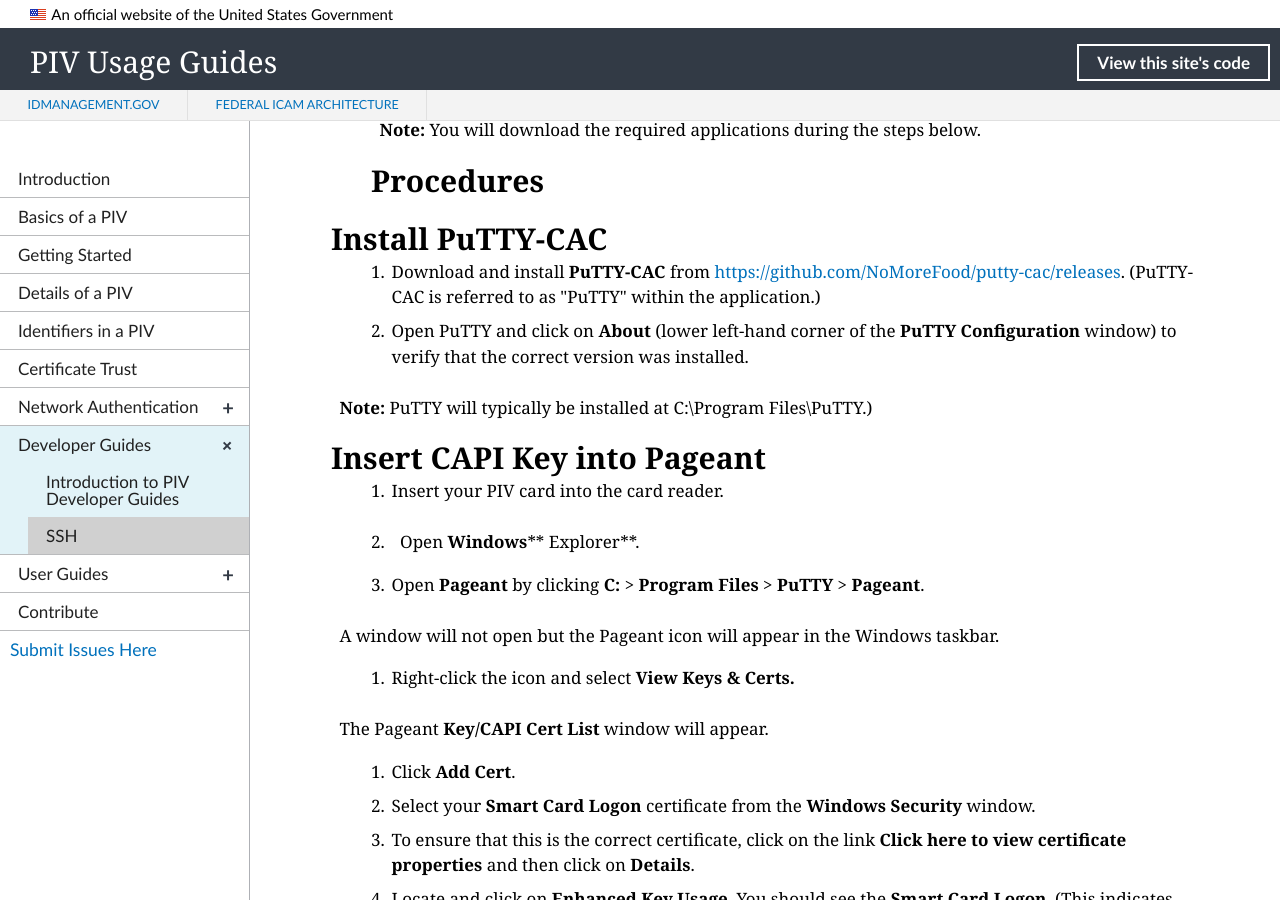
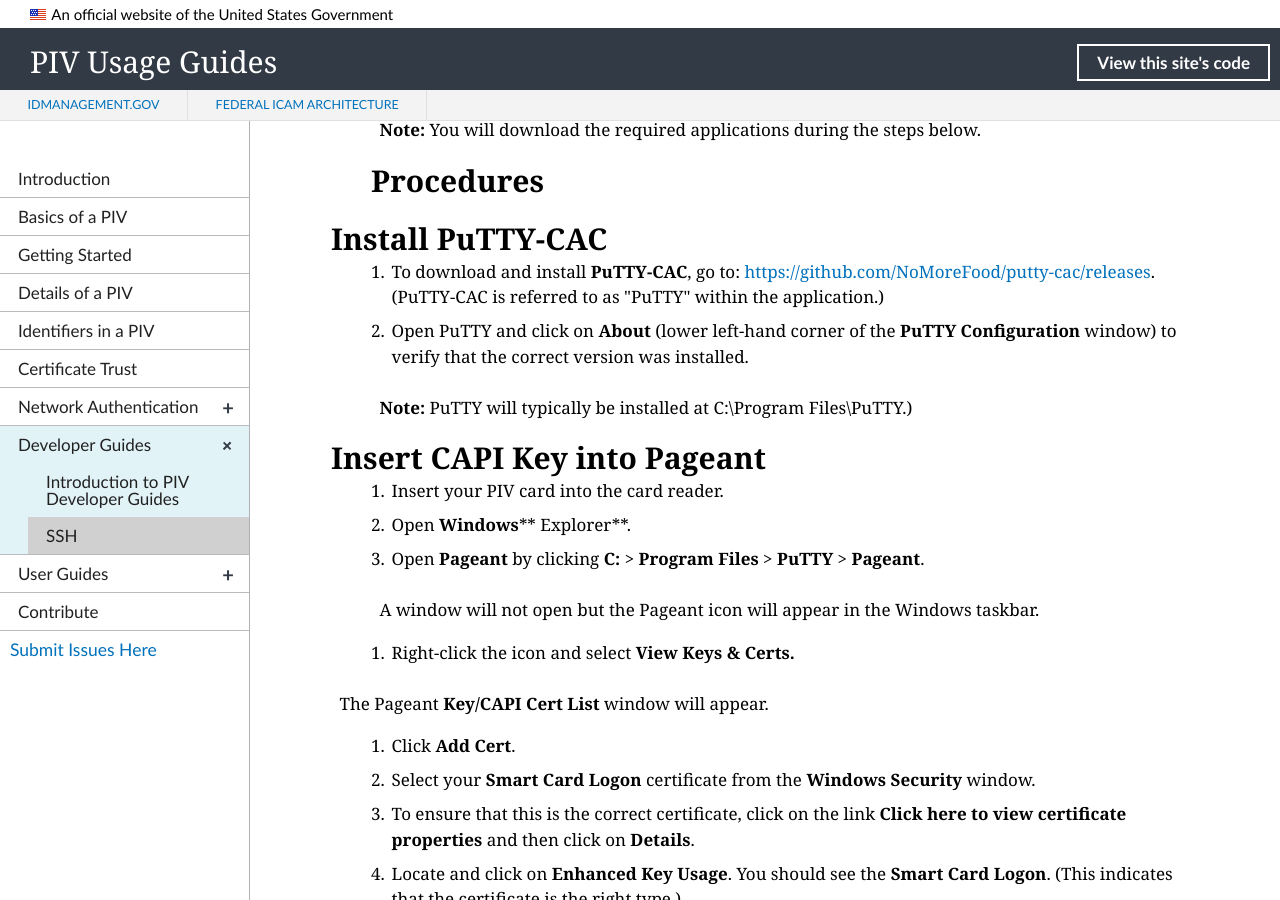
Before and after one commit to GSA/piv-guides, a Jekyll site: the page built from _devconfig/ssh.md, in a window 1280 px wide and 900 px high, scrolled down 677 px. Built offline with Jekyll 4.4.1, drawn with Linux system fonts in a browser that asks for light colours; nearby versions of some CDN libraries.

Commit message:
Update ssh.md

```diff
--- a/_devconfig/ssh.md
+++ b/_devconfig/ssh.md
@@ -21,19 +21,18 @@
 
 ## Install PuTTY-CAC
 
-1. Download and install **PuTTY-CAC** from [https://github.com/NoMoreFood/putty-cac/releases](https://github.com/NoMoreFood/putty-cac/releases).  (PuTTY-CAC is referred to as &quot;PuTTY&quot; within the application.)
+1. To download and install **PuTTY-CAC**, go to: [https://github.com/NoMoreFood/putty-cac/releases](https://github.com/NoMoreFood/putty-cac/releases).  (PuTTY-CAC is referred to as &quot;PuTTY&quot; within the application.)
 2. Open PuTTY and click on **About** (lower left-hand corner of the **PuTTY Configuration** window) to verify that the correct version was installed.
 
-**Note:** PuTTY will typically be installed at C:\Program Files\PuTTY.)
+> **Note:** PuTTY will typically be installed at C:\Program Files\PuTTY.)
 
 ## Insert CAPI Key into Pageant
 
 1. Insert your PIV card into the card reader.
 2. Open **Windows**** Explorer**.
+3. Open **Pageant** by clicking **C:** &gt; **Program Files** &gt; **PuTTY** &gt; **Pageant**.
 
-1. Open **Pageant** by clicking **C:** &gt; **Program Files** &gt; **PuTTY** &gt; **Pageant**.
-
-A window will not open but the Pageant icon will appear in the Windows taskbar.
+> A window will not open but the Pageant icon will appear in the Windows taskbar.
 
 1. Right-click the icon and select **View Keys &amp; Certs.**
 
```
